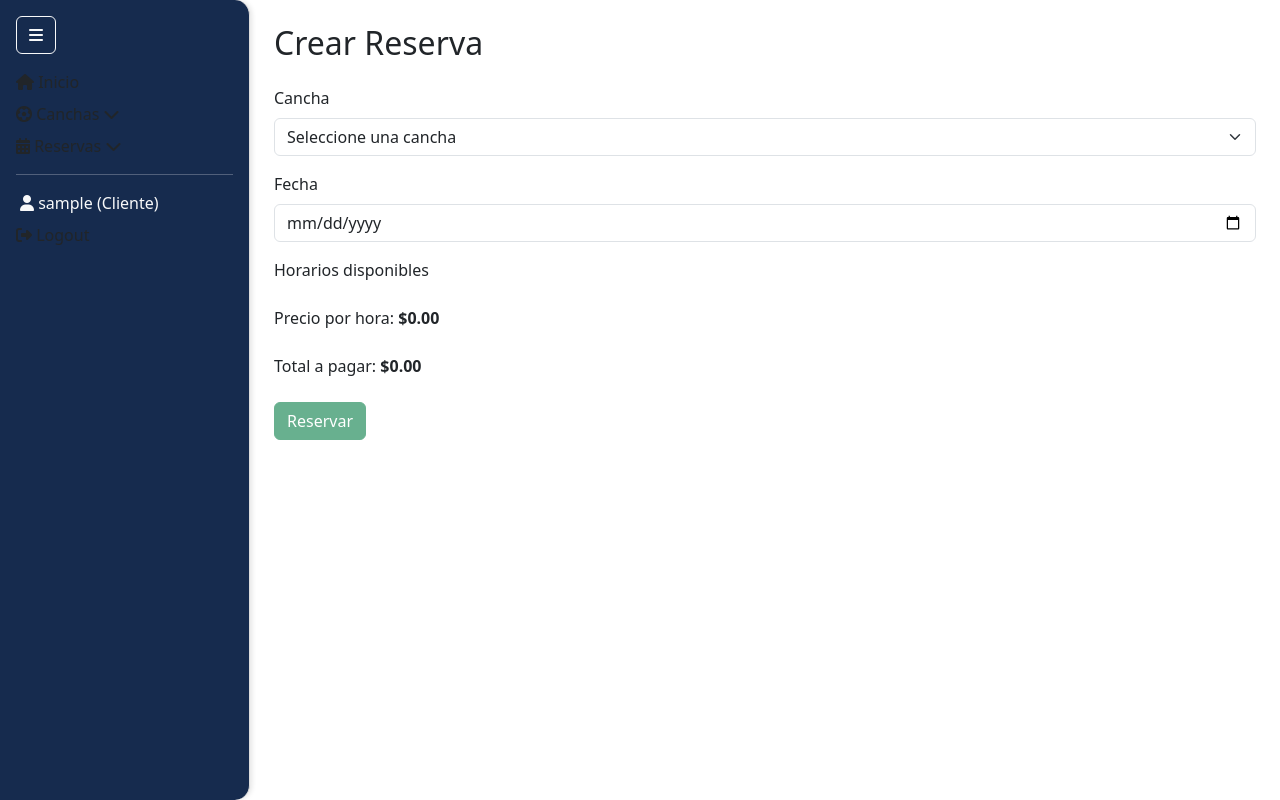
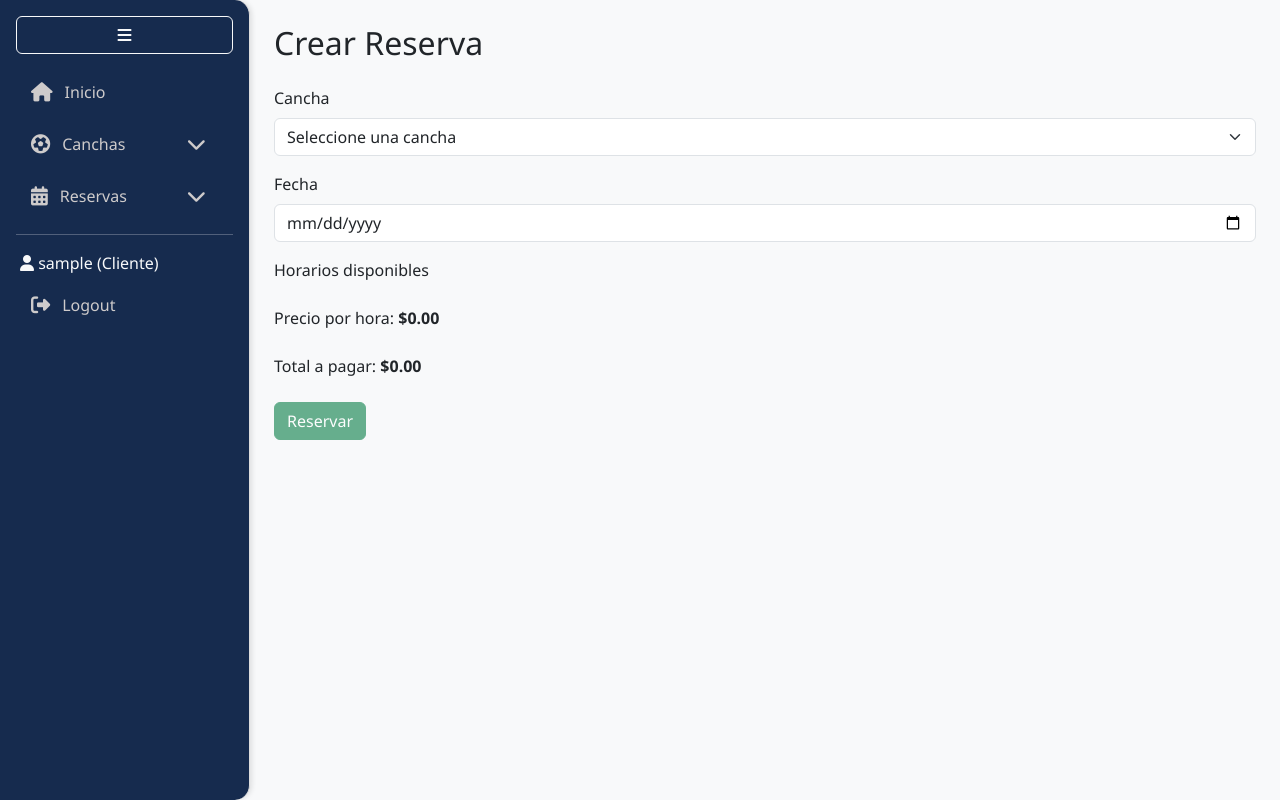
Before and after one commit to cristhianchimbo50/sports_center_reservation, a Flask app: page /add-reservation in a window 1280 px wide. Run offline with Flask 3, Linux system fonts and the light colour scheme; the visitor is signed in with stand-in values (Sample User, id 1); data that the repository does not hold is empty.

Commit message:
Actualizacion css

```diff
--- a/app/static/css/styles.css
+++ b/app/static/css/styles.css
@@ -1,4 +1,4 @@
-/* Sidebar moderno: menú lateral fijo con transición y diseño personalizado */
+/* Sidebar moderno */
 .sidebar {
     height: 100vh;
     width: 250px;
@@ -11,35 +11,78 @@
     overflow: hidden;
 }
 
-/* Sidebar colapsado: ancho mínimo cuando está plegado */
+
 .sidebar.collapsed {
     width: 80px;
 }
 
-/* Oculta texto de los enlaces en modo colapsado */
+.sidebar .nav-link {
+    white-space: nowrap;
+    overflow: hidden;
+    color: #cecbcb;
+    font-weight: 500;
+    display: flex;
+    align-items: center;
+    padding: 10px 15px;
+    border-radius: 8px;
+    margin-bottom: 5px;
+    transition: background-color 0.2s;
+}
+
+.sidebar .nav-link i {
+    margin-right: 12px;
+    font-size: 1.2rem;
+}
+
+.sidebar .nav-link:hover {
+    color: #162B4E;;
+    background-color: #f1f1f1;
+}
+
 .sidebar.collapsed .nav-link span {
     display: none;
 }
 
-/* Área de horarios: mantiene los slots ordenados y responsivos */
+.sidebar .btn {
+    margin-bottom: 20px;
+    width: 100%;
+}
+
+/* Botones */
+.btn-primary {
+    background-color: #0d6efd;
+    border-color: #0d6efd;
+}
+
+.btn-success {
+    background-color: #198754;
+    border-color: #198754;
+}
+
+/* Fuente global */
+body {
+    font-family: 'Segoe UI', Roboto, sans-serif;
+    background-color: #f8f9fa;
+}
+
+/* Que el área de horarios nunca supere el 100% del contenedor principal */
 #slotsContainer {
     max-width: 900px;
     margin: 0 auto;
     display: flex;
     flex-wrap: wrap;
     gap: 12px;
-    justify-content: flex-start;
+    justify-content: flex-start; /* Cambia a center si quieres centrado */
 }
 
-/* Cada slot ocupa mínimo 180px, máximo 240px, crece de forma flexible */
 #slotsContainer .col {
-    flex: 1 1 210px;
+    flex: 1 1 210px; /* Ajusta el ancho mínimo de cada slot, prueba entre 180-220px */
     min-width: 180px;
     max-width: 240px;
     margin-bottom: 8px;
 }
 
-/* Que el botón de slot ocupe todo el ancho disponible */
+/* Opcional: Si quieres que el botón ocupe toda la columna */
 #slotsContainer label.btn {
     width: 100%;
     text-align: center;
```
